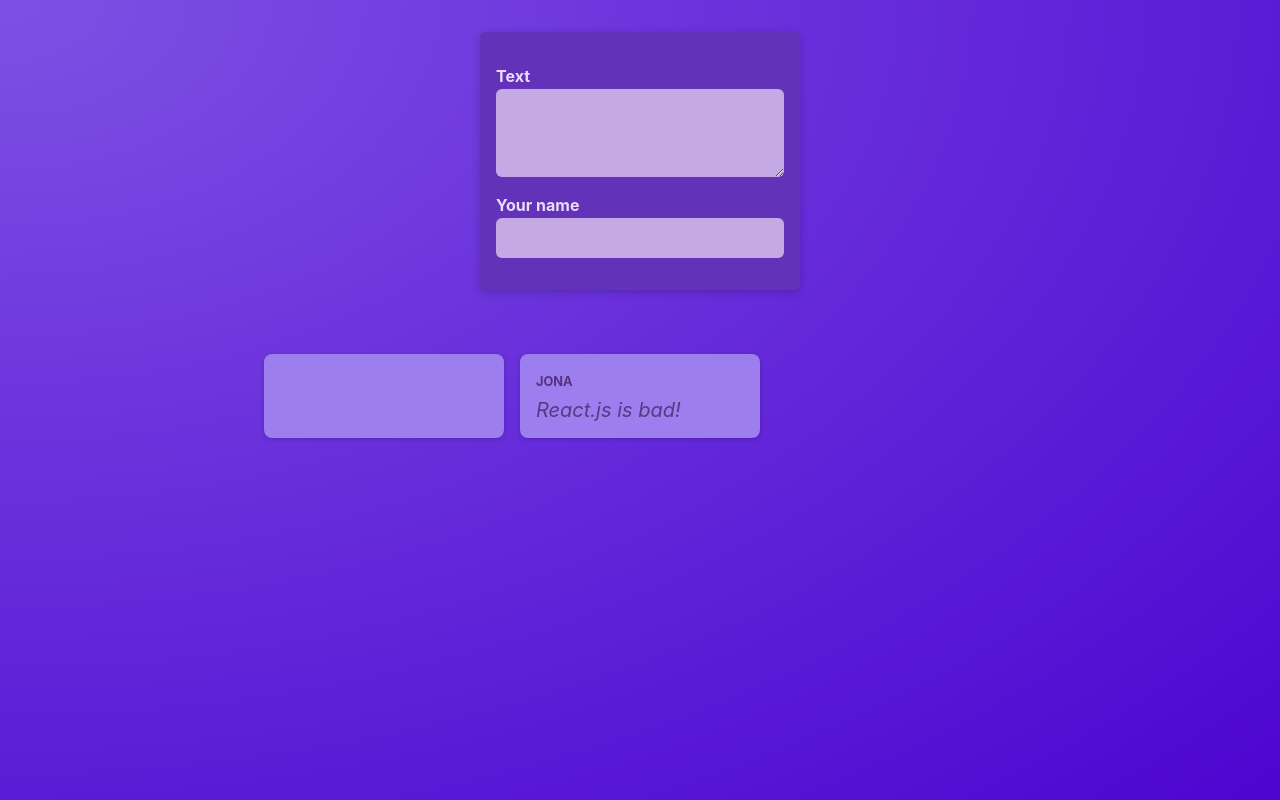
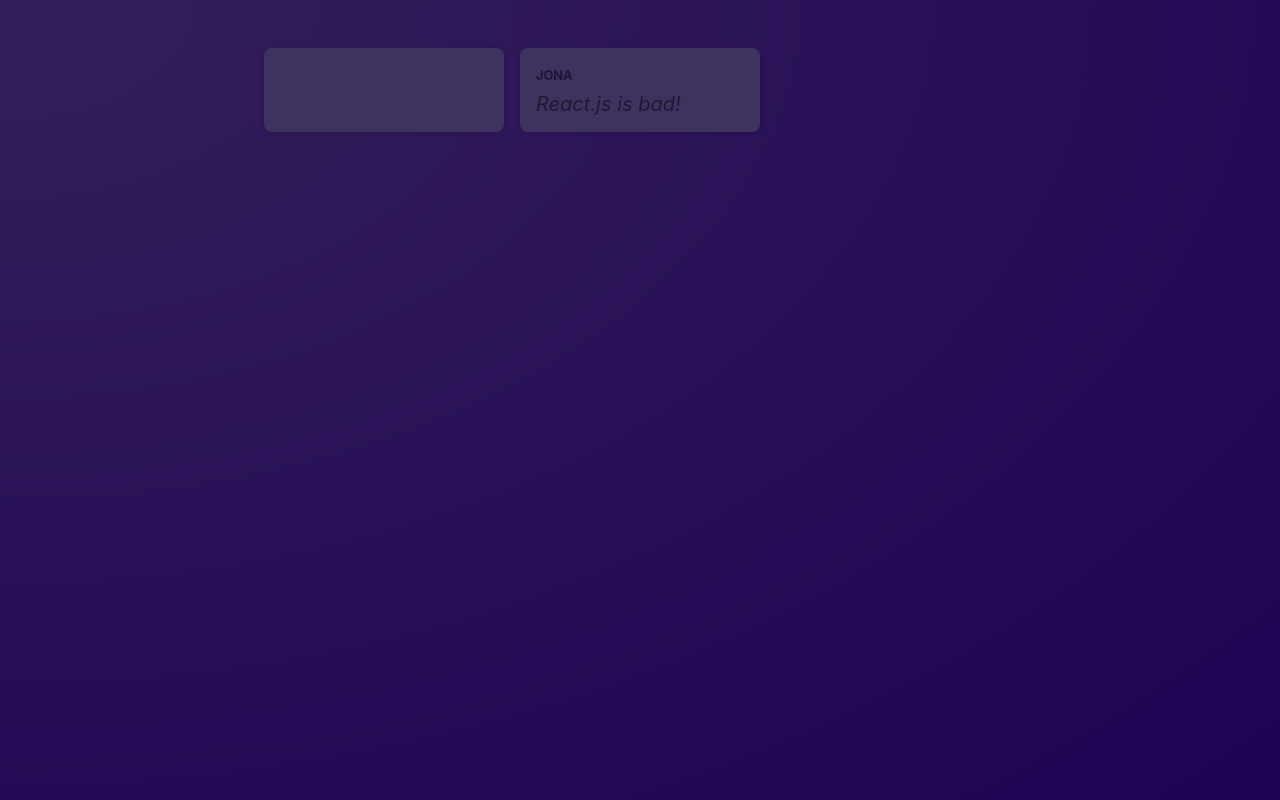
Before and after one commit to Syartaa/react-poster, a React (Vite) app in the folder poster/: page / in a window 1280 px wide. Built offline with nearby package versions, Linux system fonts and the light colour scheme.

Commit message:
creating modal

```diff
--- /dev/null
+++ b/poster/src/components/Modal.jsx
@@ -0,0 +1,14 @@
+import classes from "./Modal.module.css";
+
+
+export default function Modal() {
+  return (
+    <>
+    <div className={classes.backdrop}>
+        <dialog className={classes.modal}>
+
+        </dialog>
+    </div>
+    </>
+  )
+}
--- /dev/null
+++ b/poster/src/components/Modal.module.css
@@ -0,0 +1,19 @@
+
+.backdrop {
+    position: fixed;
+    top: 0;
+    left: 0;
+    width: 100%;
+    height: 100vh;
+    background-color: rgba(0, 0, 0, 0.6);
+    z-index: 1;
+  }
+
+  .modal {
+    border: none;
+    border-radius: 6px;
+    box-shadow: 0 2px 8px rgba(0, 0, 0, 0.2);
+    padding: 0;
+    overflow: hidden;
+    z-index: 1;
+  }
--- a/poster/src/components/PostsList.jsx
+++ b/poster/src/components/PostsList.jsx
@@ -2,11 +2,12 @@ import { useState } from "react";
 
 import NewPost from "./NewPost";
 import Post from "./Post";
-import classes from './PostsList.module.css'
+import classes from "./PostsList.module.css";
+import Modal from "./Modal";
 
 const PostsList = () => {
   const [enteredBody, setEnteredBody] = useState("");
-const [enteredAuthor, setEnteredAuthor] = useState('');
+  const [enteredAuthor, setEnteredAuthor] = useState("");
 
   function bodyChangeHandler(event) {
     setEnteredBody(event.target.value);
@@ -16,15 +17,18 @@ const [enteredAuthor, setEnteredAuthor] = useState('');
     setEnteredAuthor(event.target.value);
   }
 
-
   return (
     <>
-    <NewPost onBodyChange={bodyChangeHandler} onAuthorChange={authorChangeHandler}/>
-    <ul className={classes.posts}>
-       <Post author={enteredAuthor} body={enteredBody}/>
-      <Post author="Jona" body="React.js is bad!"/>
-
-    </ul>
+    <Modal>
+      <NewPost
+        onBodyChange={bodyChangeHandler}
+        onAuthorChange={authorChangeHandler}
+      />
+      </Modal>
+      <ul className={classes.posts}>
+        <Post author={enteredAuthor} body={enteredBody} />
+        <Post author="Jona" body="React.js is bad!" />
+      </ul>
     </>
   );
 };
```
